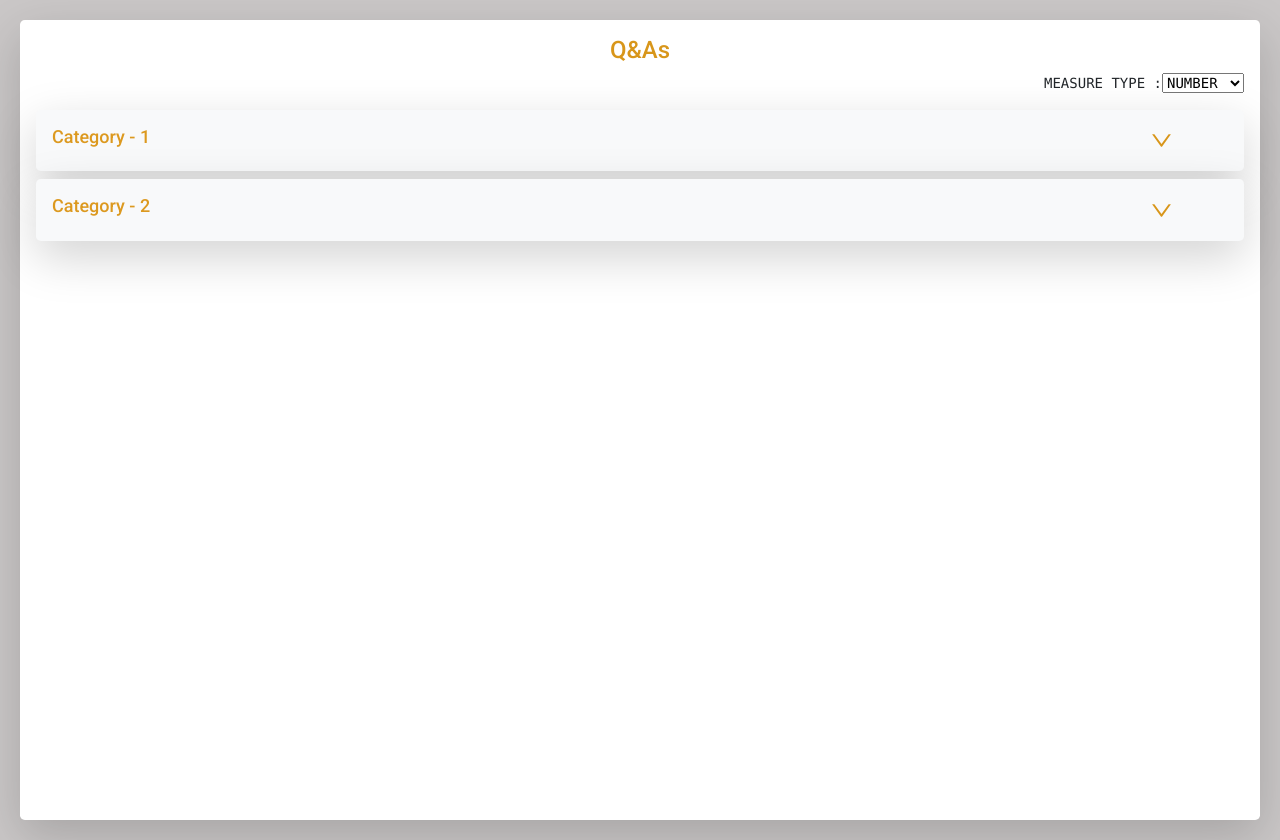
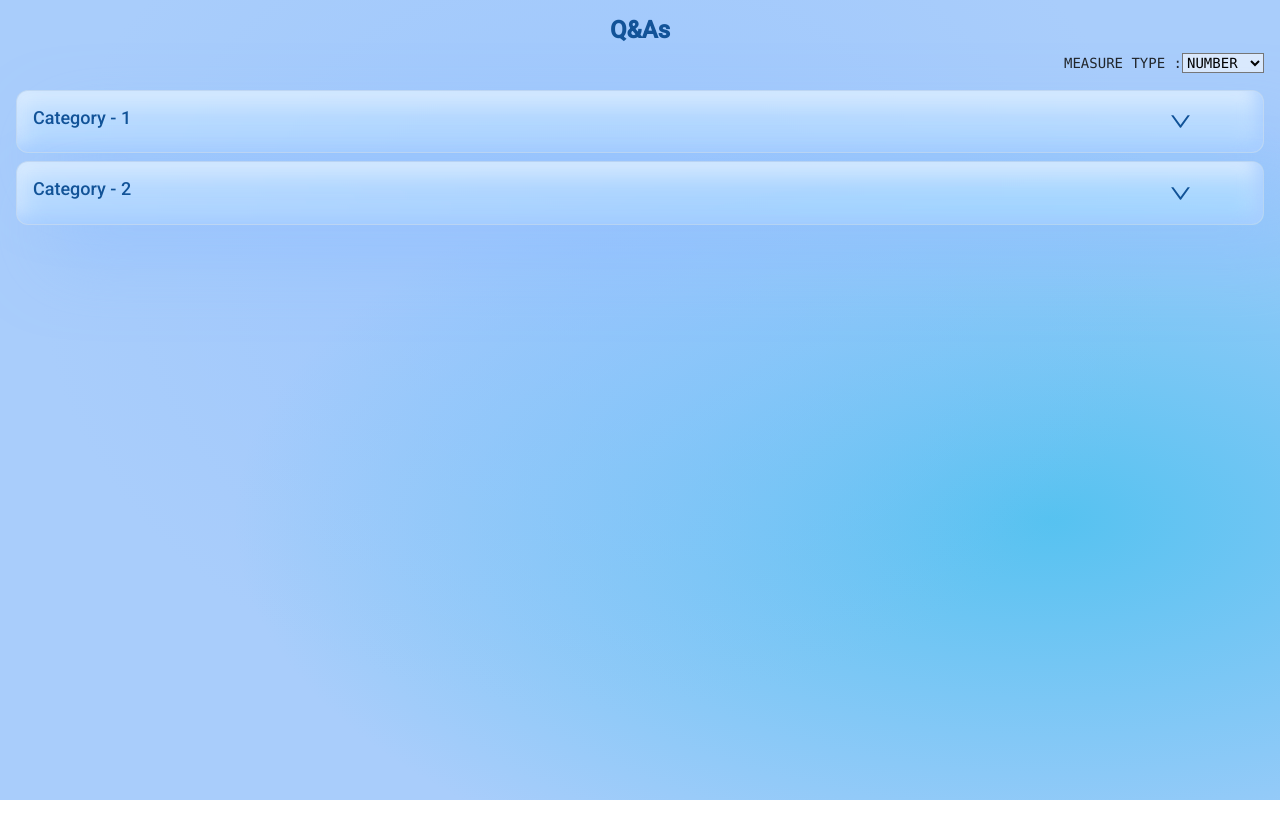
Before and after one commit to kumaranJaisankar/Q-A-react-project, a React (Create React App) app in the folder q-aapp/: page /default in a window 1280 px wide. After the commit the page ends 800 px from the top, so only its background shows below. Built offline with nearby package versions, Linux system fonts and the light colour scheme.

Commit message:
template change

```diff
--- a/q-aapp/package.json
+++ b/q-aapp/package.json
@@ -6,6 +6,8 @@
     "@testing-library/jest-dom": "^5.16.5",
     "@testing-library/react": "^13.4.0",
     "@testing-library/user-event": "^13.5.0",
+    "primeicons": "^6.0.1",
+    "primereact": "^9.2.1",
     "react": "^18.2.0",
     "react-dom": "^18.2.0",
     "react-icons": "^4.7.1",
--- a/q-aapp/src/App.css
+++ b/q-aapp/src/App.css
@@ -4,7 +4,7 @@
   outline: none;
 }
 :root {
-  --main-color: rgb(216, 150, 26);
+  --main-color: #125398;
 }
 .main-container {
   background-color: rgb(202, 199, 199);
--- a/q-aapp/src/App.js
+++ b/q-aapp/src/App.js
@@ -668,7 +668,11 @@ const App = () => (
           path="/default"
           component={() => <CatIn jsonDatas={jsonDatas} />}
         />
-        <Route exact path="/clintside" component={() => <h1>clint Side</h1>} />
+        <Route
+          exact
+          path="/clintside"
+          component={() => <CatIn jsonDatas={jsonDatas} />}
+        />
         <Redirect replace to="/default" />
       </Switch>
     </BrowserRouter>
--- a/q-aapp/src/components/AddQuestions/addquestion.js
+++ b/q-aapp/src/components/AddQuestions/addquestion.js
@@ -1,6 +1,7 @@
 import "./index.css";
 import { useState } from "react";
 import { v4 } from "uuid";
+import { Button } from "primereact/button";
 const questionDetailsAdd = {
   questionTypeList: [
     "TEXT",
@@ -11,7 +12,7 @@ const questionDetailsAdd = {
     "NUMBER",
   ],
   isRequired: null,
-  questionType: "MULTICHECK",
+  questionType: "TEXT",
   defaultAnswer: null,
   answer: {
     textAnswer: null,
@@ -120,13 +121,16 @@ const AddQuestion = (props) => {
             })}
           </select>
         </pre>
-        <div className="col-md-5 col-lg-4">
-          <label>Question</label>
-          <input type="text" />
+        <div className="col-12">
+          <Button
+            tooltip="add question"
+            tooltipOptions={{ position: "bottom" }}
+            type="submit"
+            className="text-white add-button btn btn-warning"
+          >
+            Add Question
+          </Button>
         </div>
-        <button type="submit" className="text-white add-button btn btn-warning">
-          Add Question
-        </button>
       </form>
     </div>
   );
--- a/q-aapp/src/components/AddQuestions/index.css
+++ b/q-aapp/src/components/AddQuestions/index.css
@@ -1,5 +1,5 @@
 .question-form {
-  border: 1px solid rgb(222, 137, 72);
+  border: 1px solid var(--main-color);
   border-radius: 20px;
   opacity: 0;
   height: 0;
@@ -14,13 +14,13 @@
 @media all and (max-width: 900px) {
   .opening {
     opacity: 1;
-    height: 180px;
+    min-height: 130px;
   }
 }
 .question-input {
   border: none;
   background: transparent;
-  border-bottom: 2px solid orange;
+  border-bottom: 2px solid var(--main-color);
 }
 .question-input::after {
   content: "?";
--- a/q-aapp/src/components/AnsList/index.css
+++ b/q-aapp/src/components/AnsList/index.css
@@ -8,7 +8,7 @@
 }
 
 .ans-box {
-  border: 1px solid #dc991f;
+  border: 1px solid var(--main-color);
 }
 .d-inline {
   text-decoration: underline;
--- a/q-aapp/src/components/CatIn/catin.js
+++ b/q-aapp/src/components/CatIn/catin.js
@@ -14,8 +14,8 @@ class CatIn extends Component {
     const { measureIn, activeId } = this.state;
     const { jsonDatas } = this.props;
     return (
-      <div className="main-container">
-        <div className="container-fluid bg-white rounded-lg shadow-lg">
+      <div className="main-containe">
+        <div className="container-fluid ">
           <h1 className="faq-heading text-center">Q&As</h1>
           <pre className="text-right">
             MEASURE TYPE :
--- a/q-aapp/src/components/CatIn/index.css
+++ b/q-aapp/src/components/CatIn/index.css
@@ -1,8 +1,15 @@
 .faq-heading {
+  font-weight: bolder;
   font-size: 24px;
   padding: 0;
 }
 .container-fluid {
   min-height: 100vh;
   padding: 1rem !important;
+
+  background-color: #559bf780;
+  background-image: radial-gradient(at 47% 33%, #91c0ff80 0, transparent 59%),
+    radial-gradient(at 82% 65%, hsl(198, 84%, 64%) 0, transparent 55%);
 }
+
+/* Background styles */
--- a/q-aapp/src/components/categoryList/category.js
+++ b/q-aapp/src/components/categoryList/category.js
@@ -1,4 +1,5 @@
 import { useState } from "react";
+import { withRouter } from "react-router-dom";
 import { v4 } from "uuid";
 import {
   AiFillCloseCircle,
@@ -11,29 +12,15 @@ import "./index.css";
 import AnsList from "../AnsList/ansList";
 import CategoryCont from "../categoryContainer/container";
 import AddQuestion from "../AddQuestions/addquestion";
+import { Tooltip } from "primereact/tooltip";
 
-const questionList = {
-  questionTypeList: [
-    "TEXT",
-    "DROPDOWN",
-    "RADIO",
-    "MULTICHECK",
-    "INTEGER",
-    "NUMBER",
-  ],
-  isRequired: null,
-  questionType: "TEXT",
-  defaultAnswer: null,
-  answer: {
-    textAnswer: "Rohit Kumar",
-    intAnswer: null,
-    floatAnswer: null,
-    selectedChoices: null,
-    evalScore: null,
-  },
-  choices: null,
-  questionText: "What is your name",
-};
+import "primereact/resources/themes/lara-light-indigo/theme.css";
+
+//core
+import "primereact/resources/primereact.min.css";
+
+//icons
+import "primeicons/primeicons.css";
 
 const CategoryList = (props) => {
   const [toggler, clickTogle] = useState({
@@ -43,7 +30,7 @@ const CategoryList = (props) => {
   });
   const { categoryDetail } = props;
   console.log(categoryDetail);
-  const { first, name, intScore, questions, subCategories } = categoryDetail;
+  const { first, name, questions, subCategories } = categoryDetail;
 
   const clickingBtn = () => {
     console.log(questions);
@@ -59,6 +46,8 @@ const CategoryList = (props) => {
   //   console.log(id);
   //   btnClicked(id);
   // };
+  const { history } = props;
+  const isCurrent = history.location.pathname === "/default";
 
   const triggerOpenClose = () => {
     clickTogle({ ...toggler, currentActive: !toggler.currentActive });
@@ -74,17 +63,22 @@ const CategoryList = (props) => {
   };
 
   return (
-    <li className="outer mb-2 bg-light shadow-lg rounded-lg p-3">
+    <li className="outer mb-2  p-3">
       <div
         className="d-flex flex-row curser justify-content-between"
         onClick={triggerOpenClose}
       >
         <h3 className="head-size">{first}</h3>
-        <button className="close-open mr-5" type="button">
+        <Tooltip target=".close-open" mouseTrackLeft={10} />
+        <button
+          data-pr-tooltip={!toggler.currentActive ? "open" : "close"}
+          className="close-open mr-5"
+          type="button"
+        >
           {toggler.currentActive ? (
-            <AiOutlineMinus size={25} color="rgb(216, 150, 26)" />
+            <AiOutlineMinus size={25} color="#125398" />
           ) : (
-            <AiOutlineDown size={25} color="rgb(216, 150, 26)" />
+            <AiOutlineDown size={25} color="#125398" />
           )}
         </button>
       </div>
@@ -118,26 +112,34 @@ const CategoryList = (props) => {
                 <div className="arround">
                   <h6 className="pre-class font-weight-bold">Questions</h6>
 
+                  {isCurrent && (
+                    <>
+                      <Tooltip target=".close-open" />
                       <button
                         className="close-open mr-5"
+                        data-pr-tooltip={
+                          !toggler.ans ? "add question" : "close"
+                        }
+                        data-pr-position="top"
                         type="button"
                         onClick={clickingBtn}
                       >
                         {toggler.ans ? (
-                      <AiFillCloseCircle size={25} color="rgb(216, 150, 26)" />
+                          <AiFillCloseCircle size={25} color="#125398" />
                         ) : (
-                      <AiOutlinePlusCircle
-                        size={25}
-                        color="rgb(216, 150, 26)"
-                      />
+                          <AiOutlinePlusCircle size={25} color="#125398" />
                         )}
                       </button>
+                    </>
+                  )}
                 </div>
+                {isCurrent && (
                   <div
                     className={`question-form mt-1 ${toggler.ans && "opening"}`}
                   >
                     {toggler.ans && <AddQuestion addThisQuest={addThisQuest} />}
                   </div>
+                )}
                 <ol className="ans-list">
                   {questions.map((each) => (
                     <AnsList key={v4()} questionDetails={each} />
@@ -188,4 +190,4 @@ const CategoryList = (props) => {
   );
 };
 
-export default CategoryList;
+export default withRouter(CategoryList);
--- a/q-aapp/src/components/categoryList/index.css
+++ b/q-aapp/src/components/categoryList/index.css
@@ -10,7 +10,7 @@
   transition: all 0.5s ease-in-out;
 }
 .pre-class {
-  color: rgb(216, 150, 26);
+  color: var(--main-color);
   font-weight: bolder;
 }
 .c-name {
@@ -28,7 +28,7 @@
   justify-content: space-between;
 }
 h3 {
-  color: #dc991f;
+  color: var(--main-color);
 }
 .unactive {
   text-decoration: line-through;
@@ -40,3 +40,26 @@ h3 {
 .curser {
   cursor: pointer;
 }
+.outer {
+  backdrop-filter: blur(5px);
+  background-color: rgba(255, 255, 255, 1);
+  border-radius: 26px;
+  box-shadow: 35px 35px 68px 0px #91c0ff80,
+    inset -8px -8px 16px 0px rgba(145, 192, 255, 0.6),
+    inset 0px 11px 28px 0px #e0efff;
+  backdrop-filter: blur(6px) saturate(124%);
+  -webkit-backdrop-filter: blur(6px) saturate(124%);
+  background-color: rgba(255, 255, 255, 0.23);
+  border-radius: 12px;
+  border: 1px solid rgba(209, 213, 219, 0.3);
+}
+input {
+  background: #ffffff94;
+  border-width: 0.6px;
+}
+select {
+  background: #ffffff94;
+}
+.p-button {
+  background: var(--main-color) !important;
+}
```
Also changed, not shown: q-aapp/src/components/AnsList/ansList.js (+26 -11 lines), 1 other file (tests, documents, lock files or other folders). Lines whose indentation alone changed are shown as unchanged.
